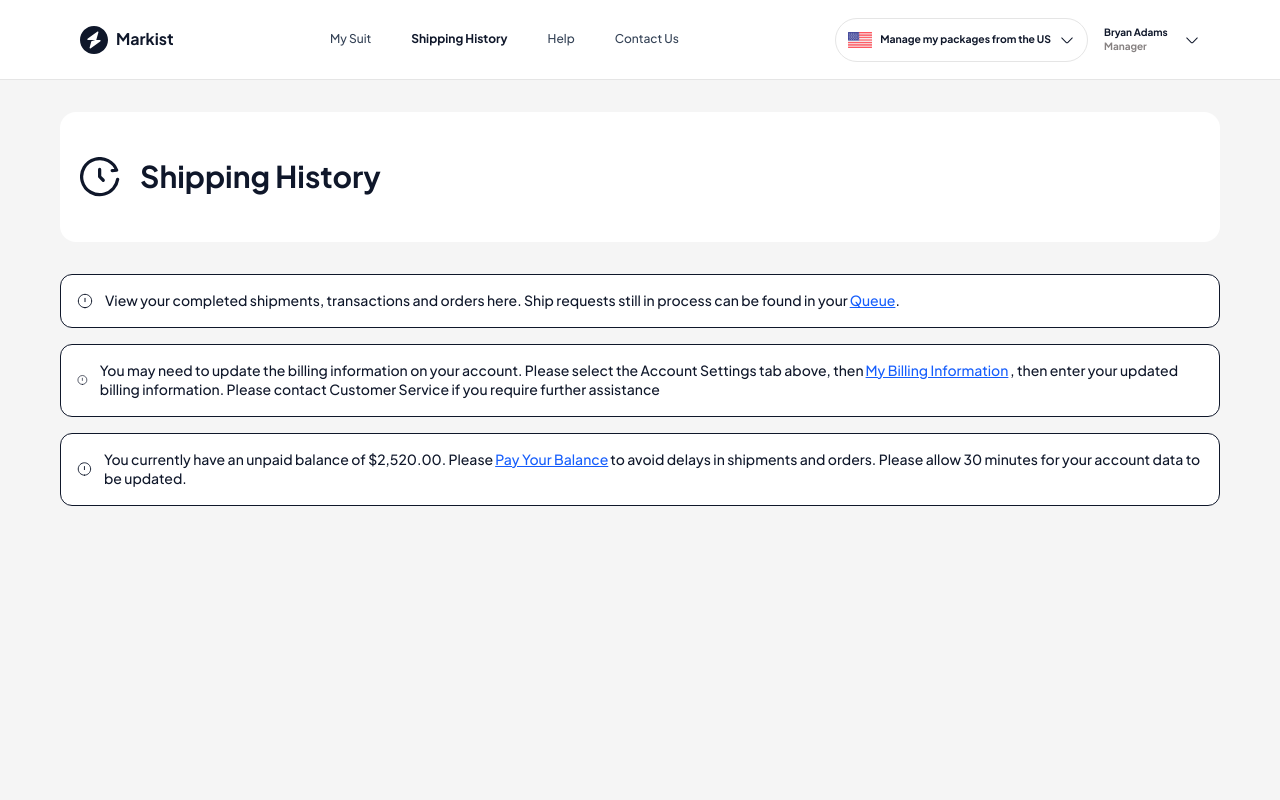
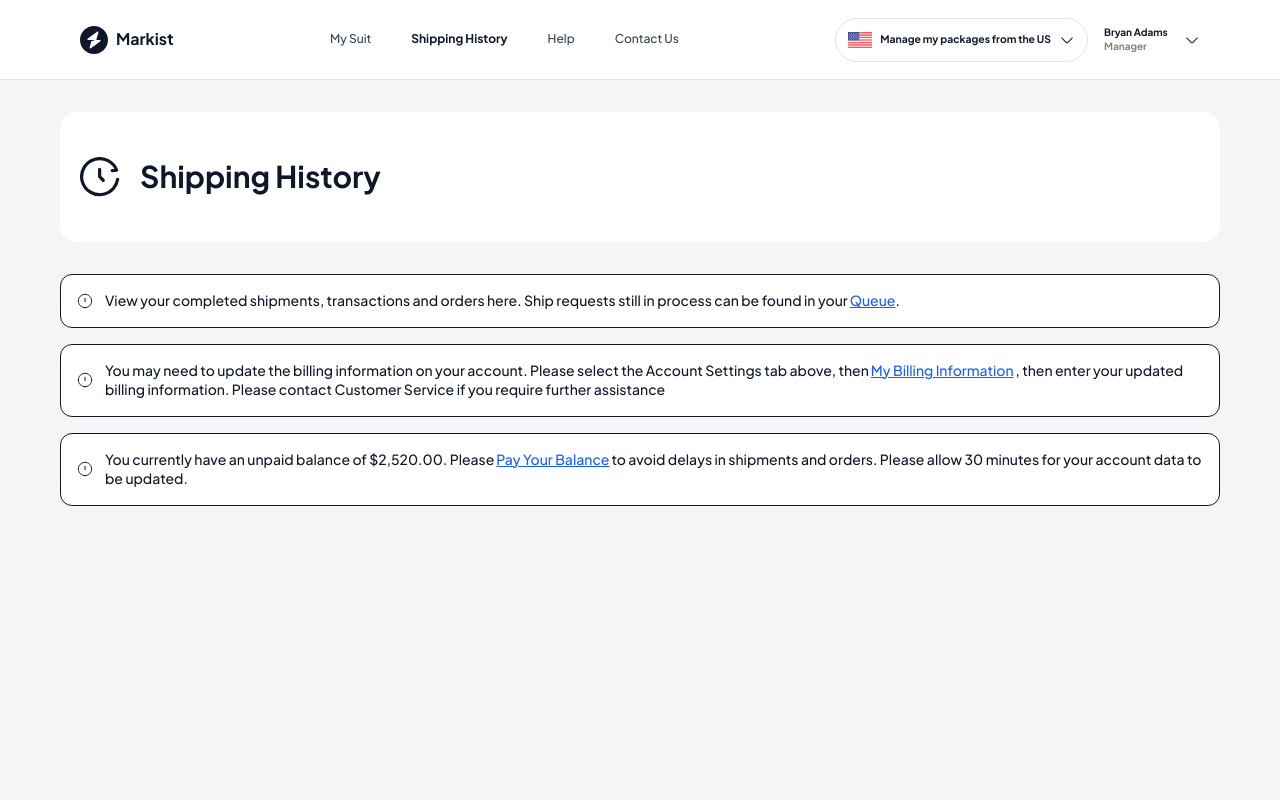
Before and after one commit to moeinmnia80/warehouse, a React (Vite) app in the folder frontend/: page /dashboard/shipping in a window 1280 px wide. Shown: the top 800 px of the page. Built offline with nearby package versions, Linux system fonts and the light colour scheme.

Commit message:
fix icon bug/shipping-info-comp

```diff
--- a/frontend/src/feature/shipping/components/ShippingInfoItem.tsx
+++ b/frontend/src/feature/shipping/components/ShippingInfoItem.tsx
@@ -4,7 +4,7 @@ import { type ComponentProps } from "react";
 const ShippingInfoItem = ({ children, ...props }: ComponentProps<"div">) => {
   return (
     <div {...props}>
-      <InfoIcon className="size-4 stroke-t-primary" />
+      <InfoIcon className="size-4 shrink-0 stroke-t-primary" />
       <p className="text-xl">{children}</p>
     </div>
   );
```
